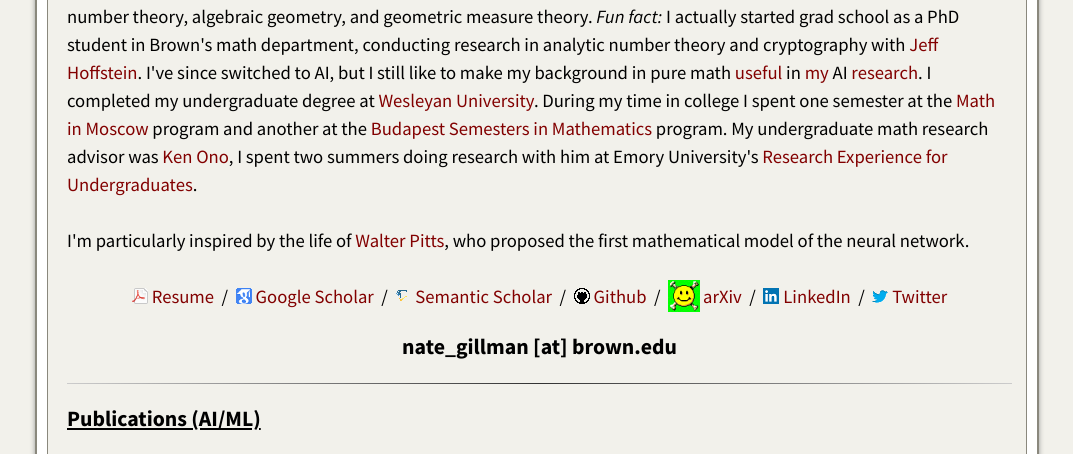
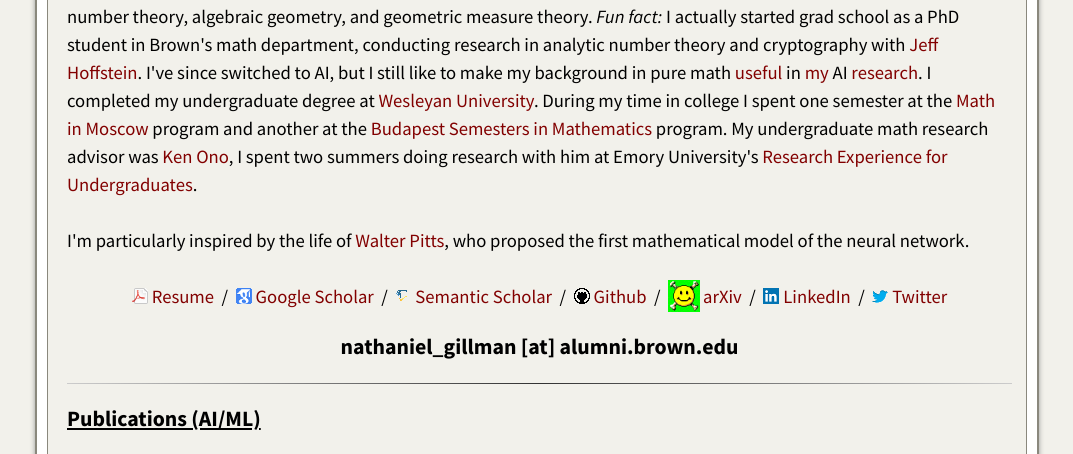
Before and after one commit to nate-gillman/professional-site, a plain HTML site: page index.html in a window 1280 px wide. Shown: the part 454-908 px from the top of the page, without its empty margins (103-1176 px from the left). Drawn offline with nearby package versions, Linux system fonts and the light colour scheme; a script that the page names is missing.

Commit message:
update email

```diff
--- a/index.html
+++ b/index.html
@@ -164,7 +164,7 @@
                     &nbsp;/&nbsp;
                     <a href="https://twitter.com/GillmanLab" target="_blank">Twitter</a>
                     <br/>
-                     <h3>nate_gillman [at] brown.edu</a></h3>
+                     <h3>nathaniel_gillman [at] alumni.brown.edu</a></h3>
                 </center>
             </div>
 
```
